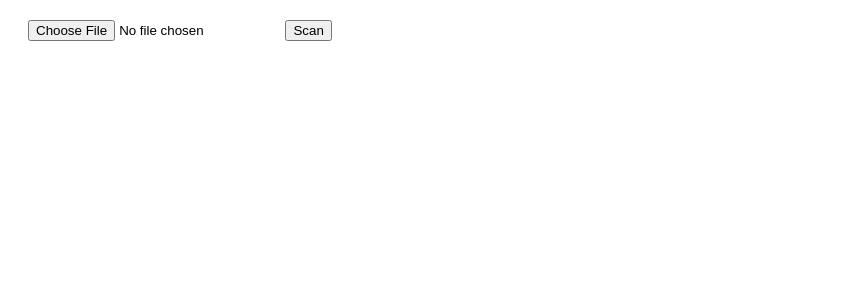
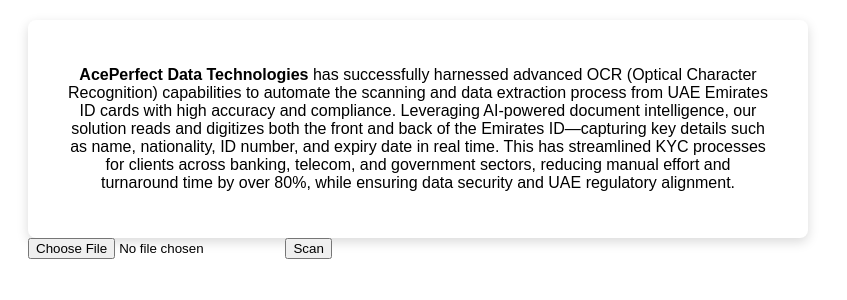
Before and after one commit to jayantkodwani/EmiratesID, a Flask app: page / in a window 1280 px wide. Shown: the part 138-438 px from the top of the page, without its empty margins (0-847 px from the left). Run offline with Flask 3, Linux system fonts and the light colour scheme.

Commit message:
Update index.html

```diff
--- a/templates/index.html
+++ b/templates/index.html
@@ -6,11 +6,24 @@
         <img src="{{ url_for('static', filename='AcePerfect.jpg') }}" alt="Logo" style="height: 110px; margin-right: 15px;">
         <h2>Upload Emirates ID (Image or PDF)</h2>
     </header>
-    <style>
+
+
+
+
+     <style>
         body {
             font-family: Arial, sans-serif;
             padding: 20px;
         }
+
+          .container {
+      background-color: #ffffff;
+      border-radius: 8px;
+      padding: 30px 40px;
+      box-shadow: 0 4px 12px rgba(0, 0, 0, 0.15);
+      max-width: 700px;
+      text-align: center;
+                   }
 
         #loader {
             display: none;
@@ -49,7 +62,14 @@
         }
     </style>
 </head>
+
+
+
 <body>
+
+     <div class="container">
+    <p> <strong>AcePerfect Data Technologies</strong> has successfully harnessed advanced OCR (Optical Character Recognition) capabilities to automate the scanning and data extraction process from UAE Emirates ID cards with high accuracy and compliance. Leveraging AI-powered document intelligence, our solution reads and digitizes both the front and back of the Emirates ID—capturing key details such as name, nationality, ID number, and expiry date in real time. This has streamlined KYC processes for clients across banking, telecom, and government sectors, reducing manual effort and turnaround time by over 80%, while ensuring data security and UAE regulatory alignment.</p>
+ </div>
 
     <form id="upload-form" enctype="multipart/form-data">
         <input type="file" name="image" accept="image/*,application/pdf" required />
```
